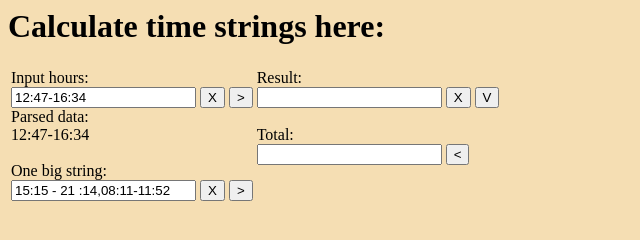
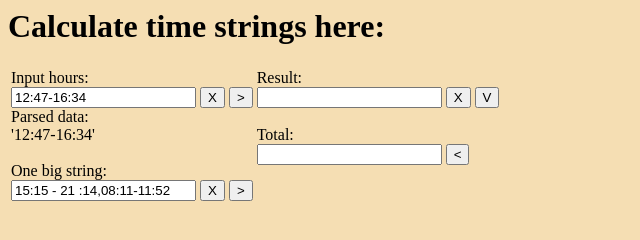
Before and after one commit to gearcoded/time-tracker, a plain HTML site: page index.html in a window 1280 px wide. Shown: the full height of the page, 0-640 px from the left. Drawn offline with Linux system fonts and the light colour scheme.

Commit message:
Added script.js
Added script.js

```diff
--- a/index.html
+++ b/index.html
@@ -58,5 +58,7 @@ Total:
 </tr>
 </table>
 
+
+<script src='./script.js'></script>
 </body>
 </html>
```
